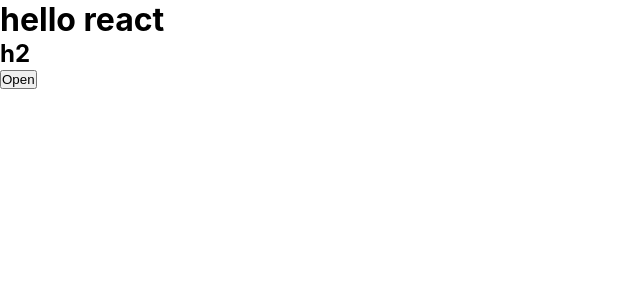
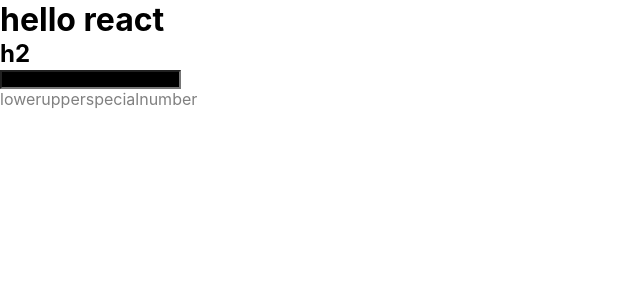
Before and after one commit to priyyadav/react-pratice, a React (Create React App) app: page / in a window 1280 px wide. Shown: the top 300 px of the page, without its empty margins (0-640 px from the left). Built offline with nearby package versions, Linux system fonts and the light colour scheme.

Commit message:
wordconnect

```diff
--- a/src/App.js
+++ b/src/App.js
@@ -8,6 +8,7 @@
 import { Templates } from './practice/templates';
 import { Popup } from './practice/popup';
 import { Model } from './practice/model';
+import { Password } from './practice/password';
 function App() {
   return (
     <div>
@@ -20,7 +21,8 @@
    {/* <Traffic></Traffic> */}
    {/* <Templates></Templates> */}
    {/* <Popup></Popup> */}
-   <Model></Model>
+   {/* <Model></Model> */}
+   <Password></Password>
     </div>
 
   );
--- /dev/null
+++ b/src/practice/password.js
@@ -0,0 +1,41 @@
+import React, { useState } from 'react'
+import "./password.css"
+export const Password = () => {
+    const [value, setvalue]=useState(' ')
+    const [lower, setlower]=useState('grey');
+    const [upper, setupper]=useState('grey')
+    const [special, setspecial]=useState('grey');
+    const [number, setnumber]=useState('grey');
+    const inputhandler=(e)=>
+    {
+        let data=e.target.value
+        setvalue(e.target.value);
+
+        for (let i = 0; i < data.length; i++) {
+            const char = data.charAt(i);
+            if (char >= 'a' && char <= 'z') {
+                setlower("green")
+            } else if (char >= 'A' && char <= 'Z') {
+                setupper("green")
+            } else if ('!@#$%^&*(),.?":{}|<>'.indexOf(char) !== -1) {
+                setspecial("green")
+            } else if (char >= '0' && char <= '9') {
+                setnumber("green")
+            }
+        }
+
+
+    }
+  return (
+    <div>
+
+        <input onInput={inputhandler} value={value}></input>
+        <div>
+            <span style={{color:lower}}>lower</span>
+            <span style={{color:upper}}>upper</span>
+            <span style={{color:special}}>special</span>
+            <span style={{color:number}}>number</span>
+        </div>
+    </div>
+  )
+}
```
Also changed, not shown: src/practice/password.css (added), src/practice/wordconnect.css (added), src/practice/wordconnect.js (added).
